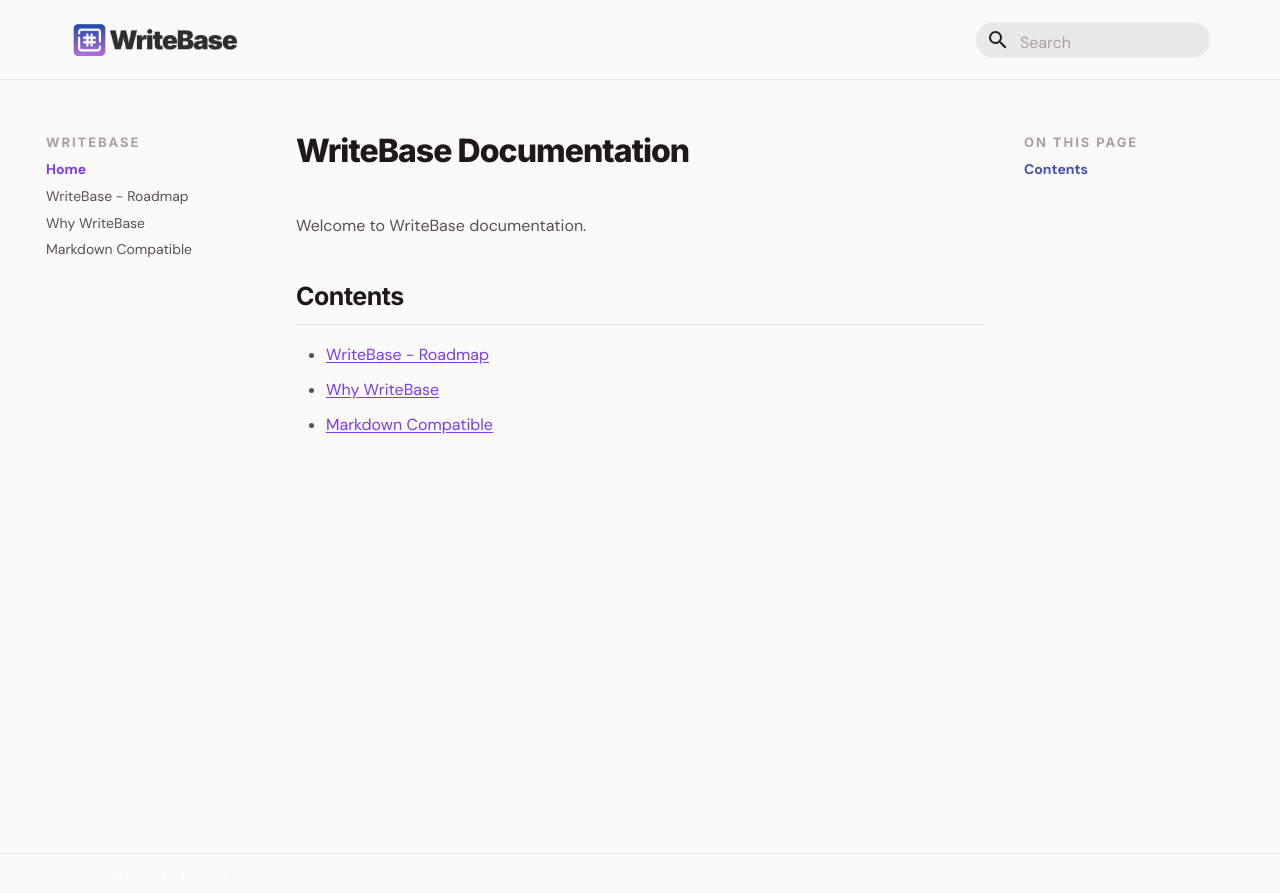
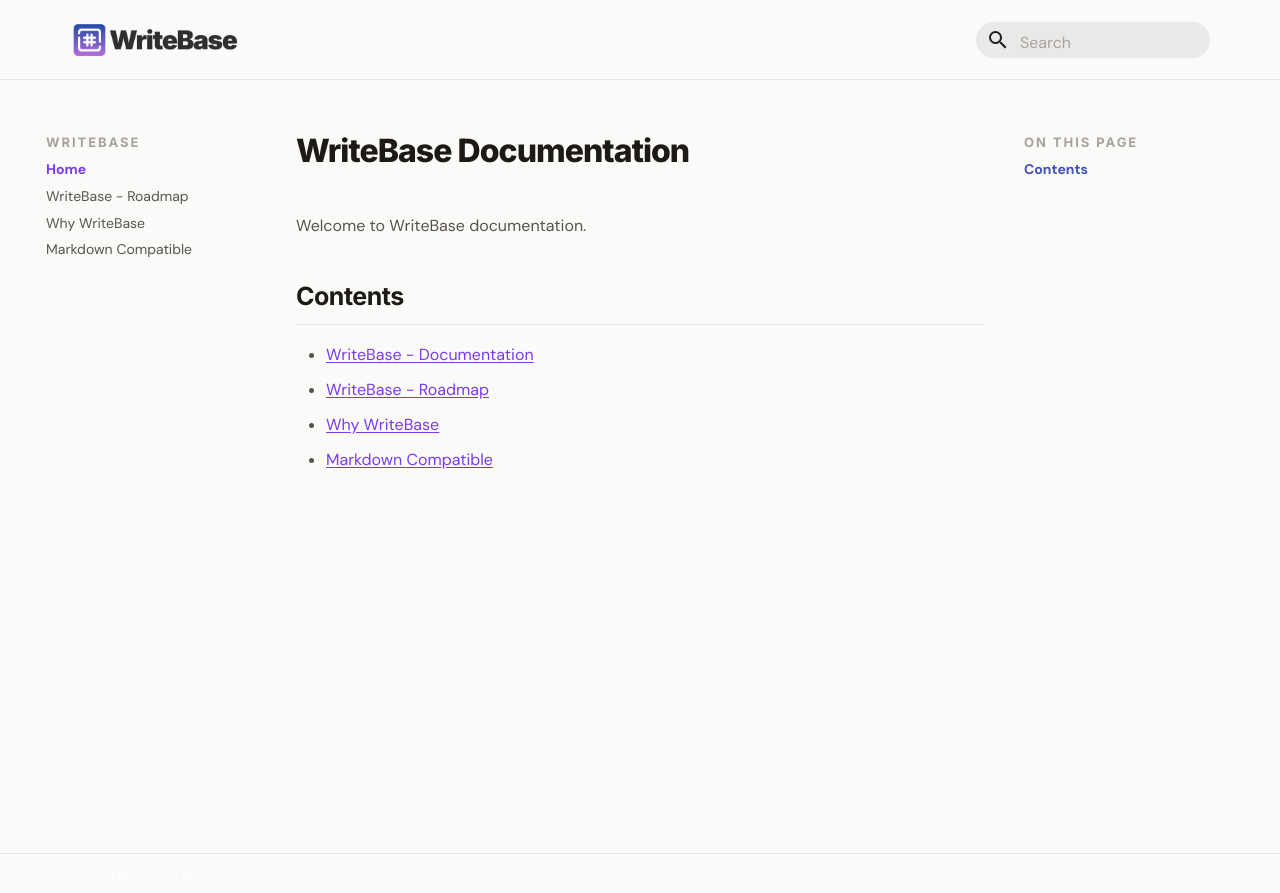
Before and after one commit to larssonhthomas-afk/writebase-docs, an MkDocs documentation site: the page built from docs/index.md, in a window 1280 px wide. Shown: the top 893 px of the page. Built offline with MkDocs 1.6.1 and Material for MkDocs 9.7.7, drawn with Linux system fonts in a browser that asks for light colours; some web fonts are replaced.

Commit message:
Update index

```diff
--- a/docs/index.md
+++ b/docs/index.md
@@ -8,6 +8,7 @@ Welcome to WriteBase documentation.
 
 ## Contents
 
+- [WriteBase - Documentation](./[object Object].md)
 - [WriteBase - Roadmap](./[object Object].md)
 - [Why WriteBase](./[object Object].md)
 - [Markdown Compatible](./[object Object].md)
```
